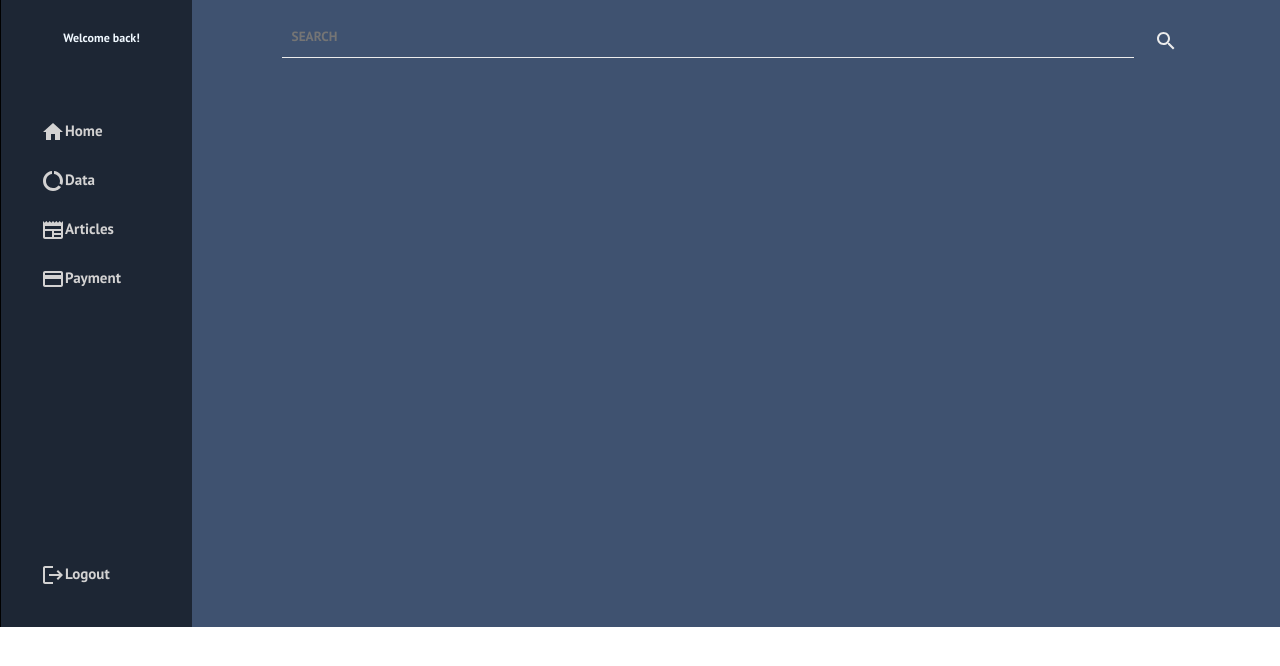
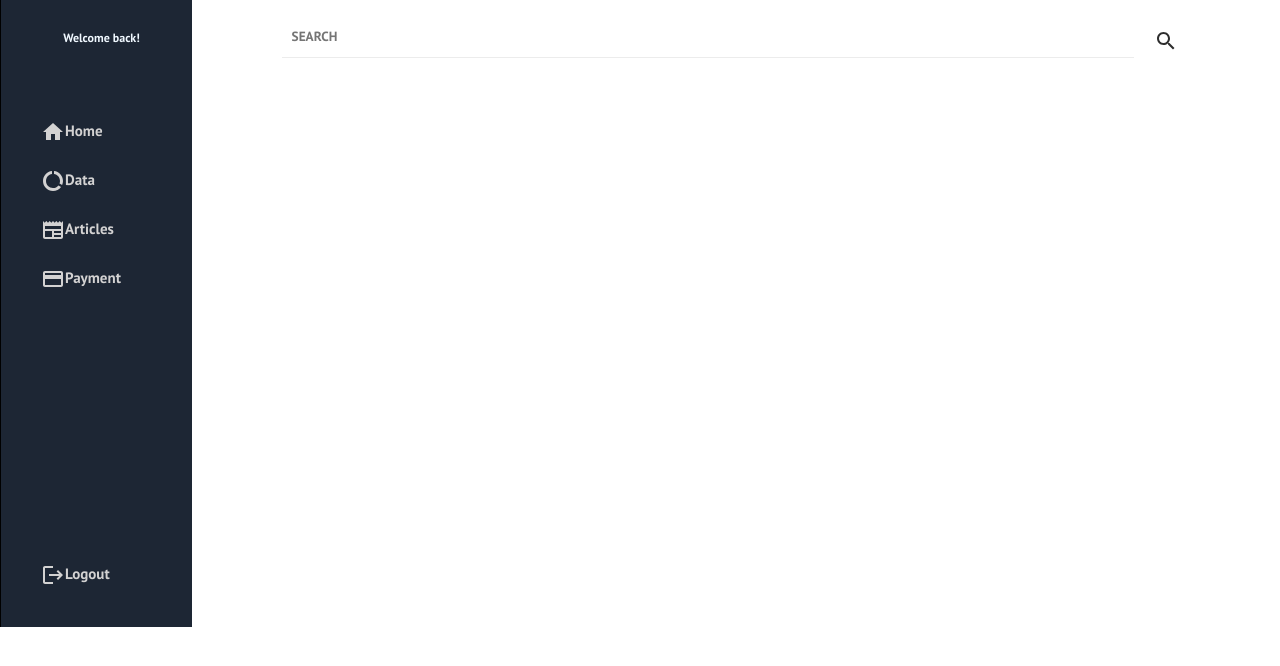
Before and after one commit to andyk2000/D-instinct, a React (Create React App) app: page /Admin-dashboard in a window 1280 px wide. Shown: the top 666 px of the page. Built offline with nearby package versions, Linux system fonts and the light colour scheme.

Commit message:
dashboard update

```diff
--- a/package.json
+++ b/package.json
@@ -10,7 +10,11 @@
     "@testing-library/jest-dom": "^5.17.0",
     "@testing-library/react": "^13.4.0",
     "@testing-library/user-event": "^13.5.0",
+    "apexcharts": "^3.49.0",
+    "chart.js": "^4.4.2",
     "react": "^18.2.0",
+    "react-apexcharts": "^1.4.1",
+    "react-chartjs-2": "^5.2.0",
     "react-dom": "^18.2.0",
     "react-quill": "^2.0.0",
     "react-router-dom": "^6.23.0",
--- /dev/null
+++ b/src/data/Data.js
@@ -0,0 +1,22 @@
+export const UserData = [
+  {
+    id: 1,
+    month: 1,
+    views: 12000,
+  },
+  {
+    id: 2,
+    month: 2,
+    views: 23400,
+  },
+  {
+    id: 3,
+    month: 3,
+    views: 10300,
+  },
+  {
+    id: 4,
+    month: 4,
+    views: 56700,
+  },
+];
--- a/src/pages/admin/Dashboard.css
+++ b/src/pages/admin/Dashboard.css
@@ -1,7 +1,7 @@
 .dashboard {
   display: flex;
   flex-direction: row;
-  background-color: #3f5270;
+  background-color: white;
   height: 100%;
 }
 
@@ -28,7 +28,7 @@
   border-top-style: none;
   border-left-style: none;
   border-right-style: none;
-  color: rgb(236, 236, 236);
+  color: rgb(46, 46, 46);
   border-bottom-style: solid;
   border-bottom-width: 1px;
   border-bottom-color: rgb(236, 236, 236);
@@ -41,5 +41,5 @@
   background: transparent;
   align-self: center;
   cursor: pointer;
-  color: rgb(236, 236, 236);
+  color: rgb(46, 46, 46);
 }
--- a/src/pages/admin/Dashboard.js
+++ b/src/pages/admin/Dashboard.js
@@ -1,9 +1,12 @@
-import React from 'react';
+import React, { useEffect, useState } from 'react';
 import Sidebar from './Dashboard/Sidebar';
 import "./Dashboard.css";
 import SearchIcon from '@mui/icons-material/Search';
+import { Bar, Chart } from 'react-chartjs-2'; // Import Bar component from react-chartjs-2
+import { UserData } from "../../data/Data";
 
 function Dashboard() {
+
   return (
     <div className='dashboard'>
       <Sidebar />
```
Also changed, not shown: public/Data.js (deleted, +0 -11 lines), 1 other file (tests, documents, lock files or other folders).
